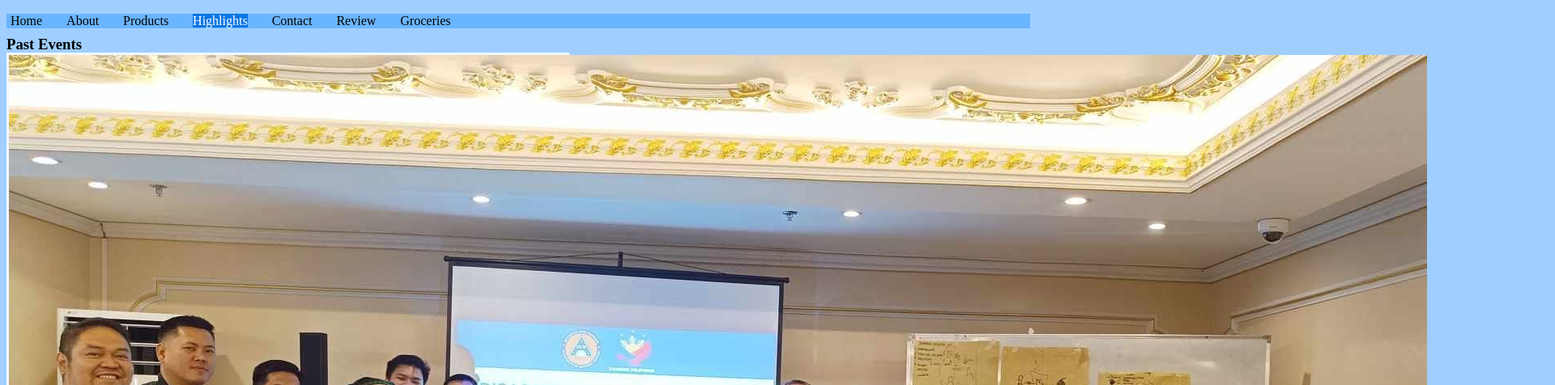
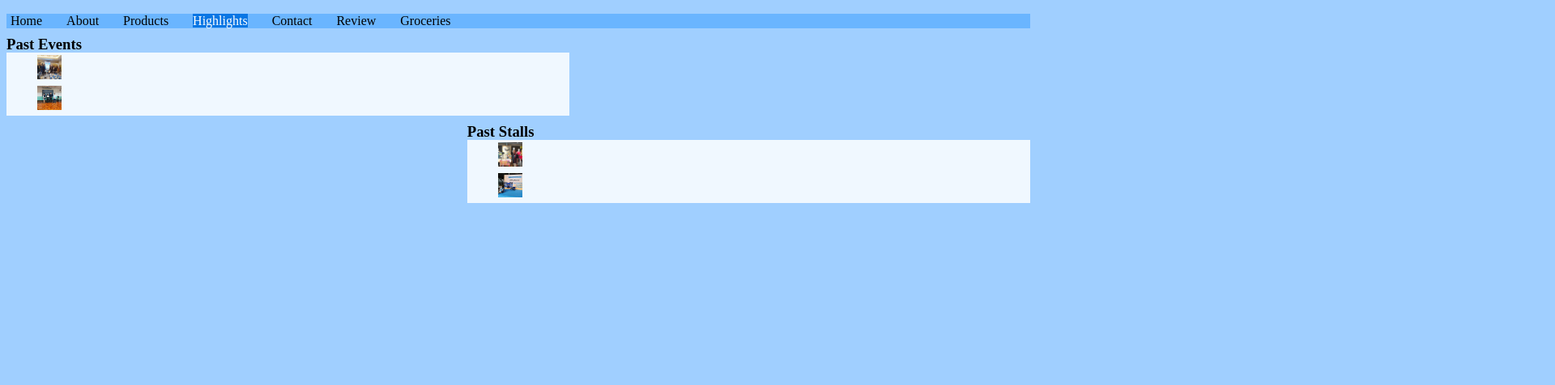
Before and after one commit to Ryfus-louxx/Reyes_MP1, a plain HTML site: page media.html in a window 1280 px wide. Shown: the part 70-546 px from the top of the page at 81% size, 1920 px wide, since content can reach past the window. Drawn offline with Linux system fonts and the light colour scheme.

Commit message:
Update media.html

```diff
--- a/media.html
+++ b/media.html
@@ -25,8 +25,10 @@
           <h3>Past Events</h3>
           <table border="0">
             <tr>
-              <td><img src="seminar event.jpg"/></td>
-              <td><img src="anotherseminar.jpg"/></td>
+              <td><img src="seminar event.jpg" width="30px" height="30px"/></td>
+            </tr>
+            <tr>
+              <td><img src="anotherseminar.jpg" width="30px" height="30px"/></td>
             </tr>
           </table>
         </section>
@@ -34,8 +36,10 @@
           <h3>Past Stalls</h3>
           <table border="0">
             <tr>
-              <td><img src="samplepaststall.jpg"/></td>
-              <td><img src="paststall.jpg"/></td>
+              <td><img src="samplepaststall.jpg" width="30px" height="30px"/></td>
+            </tr>
+            <tr>
+              <td><img src="paststall.jpg" width="30px" height="30px"/></td>
             </tr>
           </table>
         </section>
```
